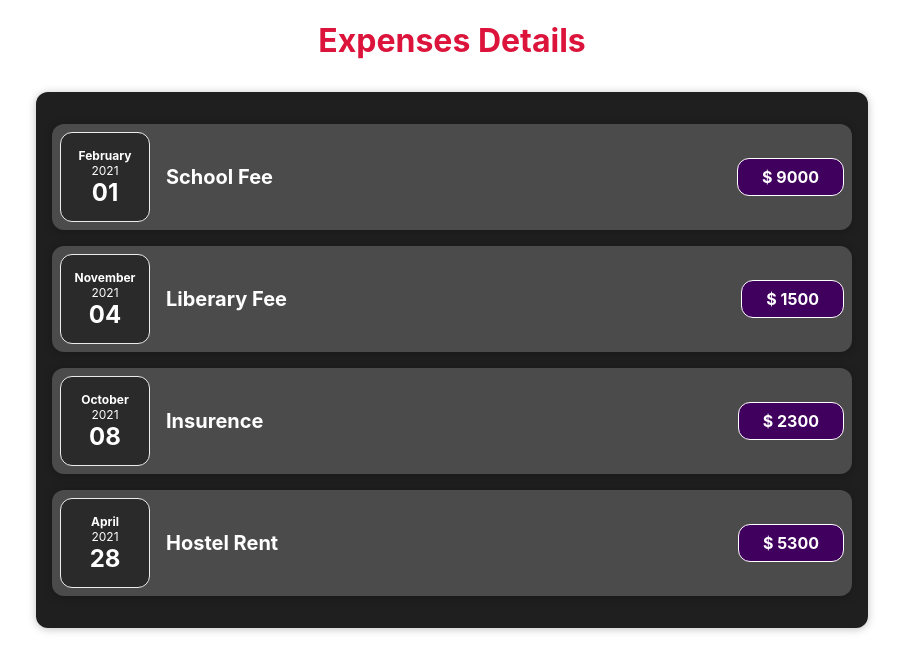
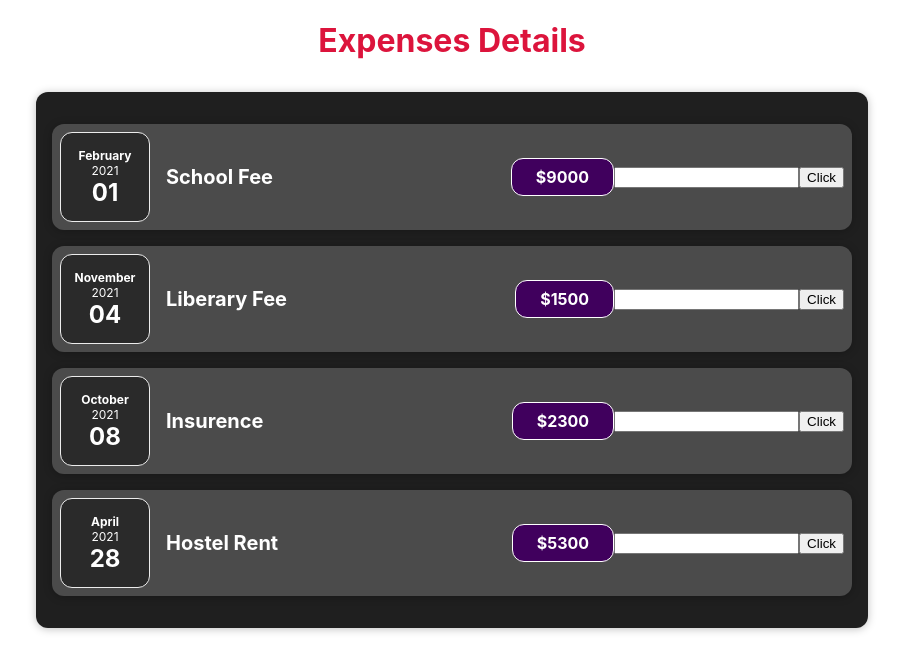
Before and after one commit to Dadhimukh/Expenses_Tracker_Project-react, a React (Create React App) app: page / in a window 1280 px wide. Shown: the top 672 px of the page, without its empty margins (188-1091 px from the left). Built offline with nearby package versions, Linux system fonts and the light colour scheme.

Commit message:
Changing the title value by dynamically using input

```diff
--- a/src/Components/Expenses/ExpenseItem.js
+++ b/src/Components/Expenses/ExpenseItem.js
@@ -1,5 +1,5 @@
-import React from 'react';
-
+import React,{ useState } from 'react';
+// import { useState } from 'react';
 import "./ExpenseDate.css";
 
 import ExpenseDate from "./ExpenseDate";
@@ -9,13 +9,25 @@
 
 const ExpenseItem = (props) => {
 
+      const [newTitle, setNewTitle] = useState("");
+
+      const [title, setTitle] = useState(props.title);
+
+      const clickHandler = () =>{
+            setTitle(newTitle);
+      }
+
+      const changeHandler = (event) =>{
+            setNewTitle(event.target.value);
+      }
+
       return(
             <Card className="expense-item">
                   <ExpenseDate date={props.date}/>
-                  <div className="expense-item__description">
-                        <h2>{ props.title}</h2>
-                  </div>
-                  <div className="expense-item__price">$ { props.amount}</div>
+                  <div className="expense-item__description"><h2>{ title }</h2></div>
+                  <div className="expense-item__price">${ props.amount}</div>
+                  <input type="text" value={newTitle} onChange={changeHandler}></input>
+                  <button onClick={clickHandler}>Click</button>
             </Card>
       );
 };
```
